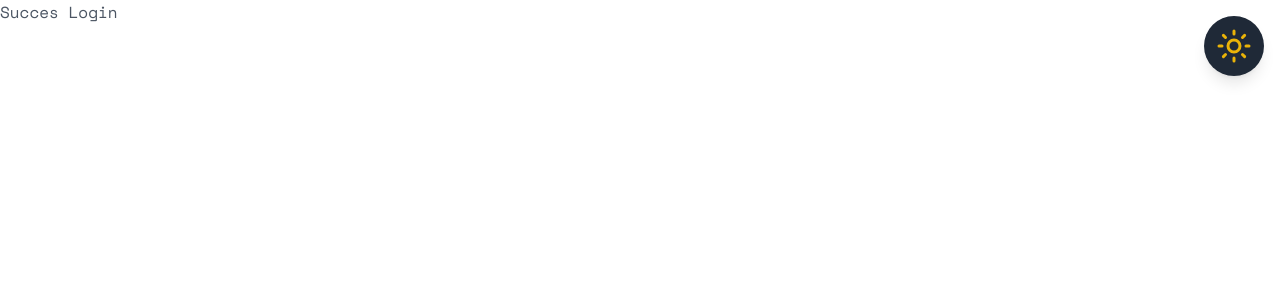
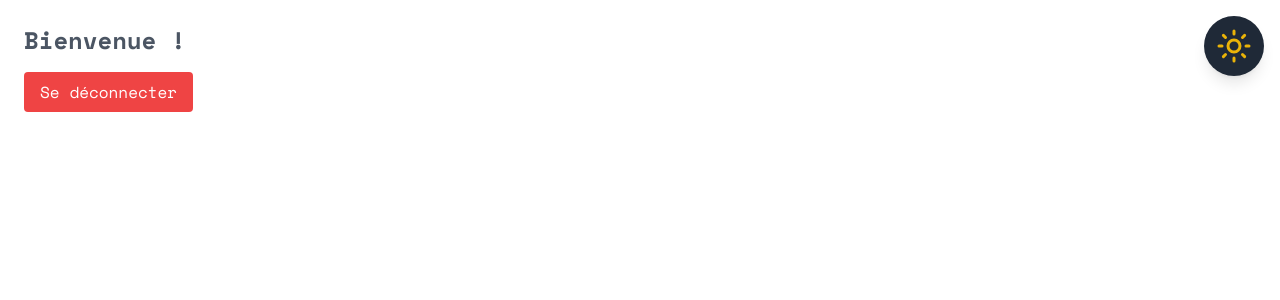
Before and after one commit to Pousset/mathispiette.fr, a Vue app in the folder frontend/: page /succesLogin in a window 1280 px wide. Shown: the top 300 px of the page. Built offline with nearby package versions, Linux system fonts and the light colour scheme; sample sign-in values are in the browser's storage.

Commit message:
feat(auth): restreindre l'accès à la vue SuccesLogin aux utilisateurs connectés + boutton deconnexion

```diff
--- a/frontend/src/components/auth/RegisterForm.vue
+++ b/frontend/src/components/auth/RegisterForm.vue
@@ -89,7 +89,8 @@ const login = async () => {
   if (res.ok) {
     message.value = 'Connexion réussie !'
     errorMessage.value = ''
-    router.push('/succesLogin') // Redirection vers la vue "succesLogin"
+    sessionStorage.setItem('user', JSON.stringify(data)) // Stocke l'utilisateur connecté
+    router.push('/succesLogin') // Redirection vers la vue "SuccesLogin"
   } else {
     errorMessage.value = data.message || 'Utilisateur inexistant'
     message.value = ''
--- a/frontend/src/router/index.js
+++ b/frontend/src/router/index.js
@@ -1,21 +1,33 @@
 import { createRouter, createWebHistory } from 'vue-router'
 import PortfolioView from '@/views/PortfolioView.vue'
-import RegisterView from '@/views/RegisterView.vue' // ← Assure-toi que cette importation est correcte
+import RegisterView from '@/views/RegisterView.vue'
+
+// Vérifie si l'utilisateur est connecté
+const isAuthenticated = () => {
+  return !!sessionStorage.getItem('user') // Retourne true si l'utilisateur est connecté
+}
 
 const routes = [
   {
-    path: '/register', // ← La route pour le formulaire d'inscription
+    path: '/register',
     name: 'Register',
     component: RegisterView,
   },
   {
-    path: '/:section?', // ← Ta route dynamique pour Portfolio
+    path: '/:section?',
     component: PortfolioView,
   },
   {
     path: '/succesLogin',
     name: 'SuccesLogin',
     component: () => import('@/views/SuccesLogin.vue'),
+    beforeEnter: (to, from, next) => {
+      if (isAuthenticated()) {
+        next() // Autorise l'accès si l'utilisateur est connecté
+      } else {
+        next('/') // Redirige vers la page d'accueil si non connecté
+      }
+    },
   },
 ]
 
--- a/frontend/src/views/SuccesLogin.vue
+++ b/frontend/src/views/SuccesLogin.vue
@@ -1,3 +1,23 @@
+<script setup>
+import { useRouter } from 'vue-router'
+
+const router = useRouter()
+
+const logout = () => {
+  sessionStorage.removeItem('user') // Supprime l'état de connexion
+  router.push('/') // Redirige vers la page d'accueil
+}
+</script>
+
 <template>
-  <h1>Succes Login</h1>
+  <div class="p-6">
+    <h1 class="text-2xl font-bold mb-4">Bienvenue !</h1>
+    <button @click="logout" class="btn">Se déconnecter</button>
+  </div>
 </template>
+
+<style scoped>
+.btn {
+  @apply bg-red-500 text-white px-4 py-2 rounded hover:bg-red-600;
+}
+</style>
```
Also changed, not shown: 1 other file (tests, documents, lock files or other folders).
